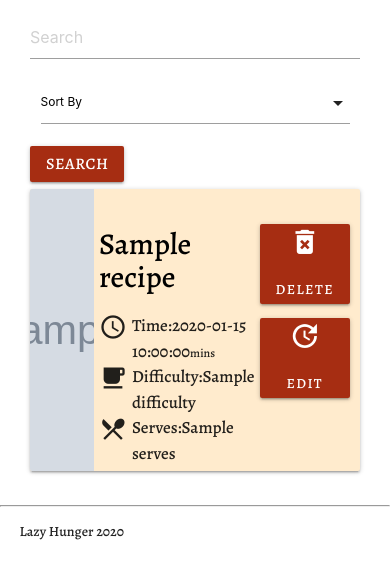
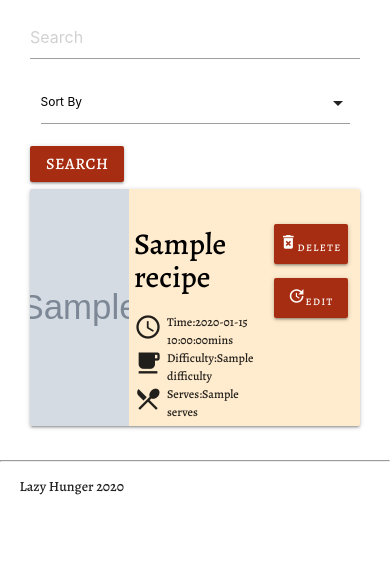
Before and after one commit to AllenGleeson/Lazy-Hunger, a Flask app: page / in a window 390 px wide. Shown: the part 434-1010 px from the top of the page. After the commit the page ends 929 px from the top, so only its background shows below. Run offline with Flask 2, Linux system fonts and the light colour scheme; grey boxes marked "Sample" are stand-in pictures; a database or web service that is not in the repository returns one stand-in record (values such as "Sample title"); some libraries are stand-ins or nearby versions; some web fonts are replaced.

Commit message:
Changed on the buttons look on mobile for the home page

```diff
--- a/static/css/style.css
+++ b/static/css/style.css
@@ -144,7 +144,6 @@ h1{
 }
 
 .recipe_buttons a{
-    margin-right: 5px;
     height: 80px;
     letter-spacing: 1.5px !important;
 }
@@ -288,8 +287,24 @@ h1{
 @media only screen and (max-width: 400px){
     .brand-logo{
         margin-left: 240px;
+    }
 
+    .mainpageIcons p{
+        font-size: 12px !important;
     }
+
+    .recipe_buttons i{
+        font-size: 1.3rem !important;
+    }
+
+    .recipe_buttons a{
+        margin-left: 15px;
+        height: 40px;
+        padding: 0;
+        width: 74px;
+        font-size: 10px;
+    }
+
 }
 
 @media only screen and (max-width: 600px){
```
